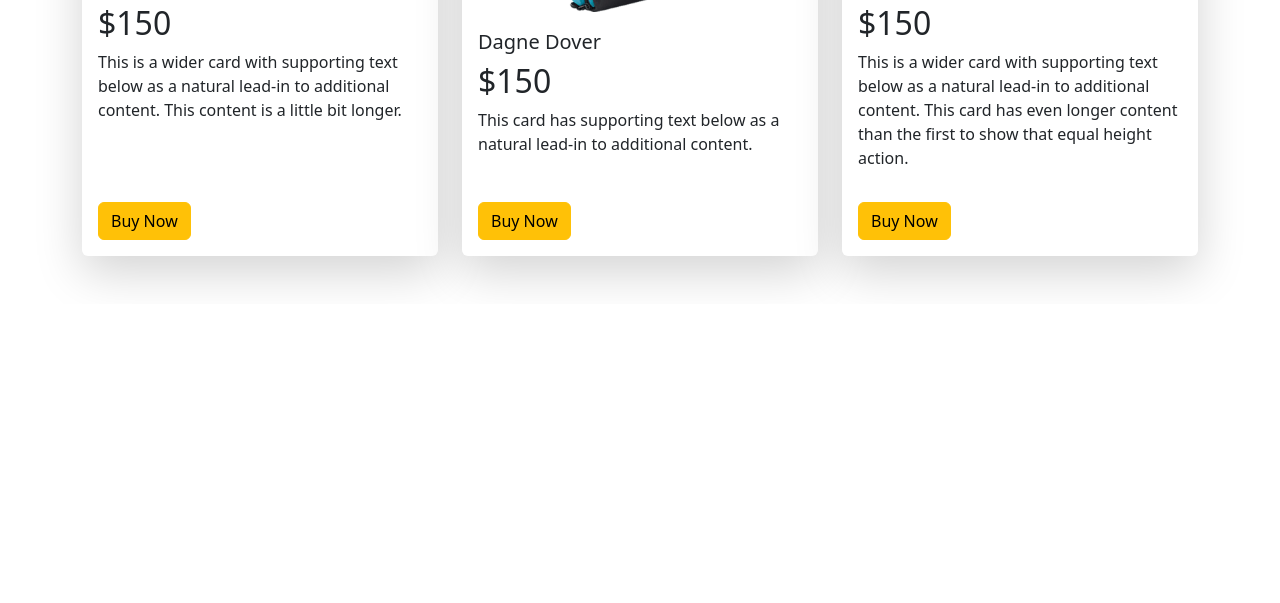
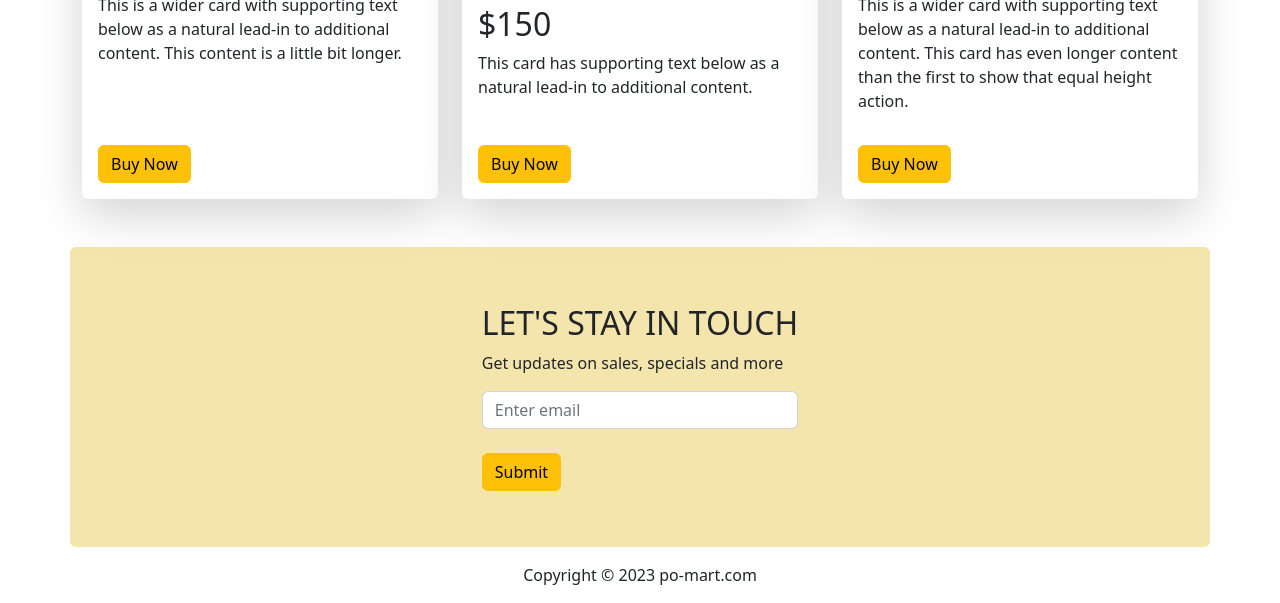
Before and after one commit to jamiulhassnat90/po-commerce-360, a plain HTML site: page index.html in a window 1280 px wide. Shown: the part 1862-2465 px from the top of the page. Before the commit the page ends 2166 px from the top, so only its background shows below. Drawn offline with nearby package versions, Linux system fonts and the light colour scheme.

Commit message:
Subscribe and Footer section done

```diff
--- a/index.html
+++ b/index.html
@@ -17,7 +17,7 @@
     <!-- START:: Header Section -->
     <header class="container">
       <!-- START:: nav-bar -->
-      <nav class="navbar navbar-expand-lg bg-light">
+      <nav class="navbar fixed-top navbar-expand-lg bg-light">
         <div class="container-fluid">
           <a class="navbar-brand" href="#"
             ><img src="images/logo.png" alt=""
@@ -39,13 +39,13 @@
                 <a class="nav-link active" aria-current="page" href="#">Home</a>
               </li>
               <li class="nav-item">
-                <a class="nav-link" href="#">Shoes</a>
+                <a class="nav-link" href="#shoes">Shoes</a>
               </li>
               <li class="nav-item">
-                <a class="nav-link" href="#">Backpack</a>
+                <a class="nav-link" href="#backpack">Backpack</a>
               </li>
               <li class="nav-item">
-                <a class="nav-link" href="#">Subscribe</a>
+                <a class="nav-link" href="#subscribe">Subscribe</a>
               </li>
             </ul>
           </div>
@@ -187,7 +187,7 @@
     <!-- END::Categories Section -->
 
     <!-- START::Shoes Section  -->
-    <section class="container my-5">
+    <section class="container my-5" id="shoes">
       <h2>Shoes</h2>
       <div class="row row-cols-1 row-cols-md-3 g-4">
         <div class="col">
@@ -249,7 +249,7 @@
     <!-- END::Shoes Section  -->
 
     <!-- START:: Backpack Section -->
-    <section class="container my-5">
+    <section class="container my-5" id="backpack">
       <h2>Backpack</h2>
       <div class="row row-cols-1 row-cols-md-3 g-4">
         <div class="col">
@@ -309,6 +309,38 @@
     </section>
     <!-- END:: Backpack Section -->
 
+    <!-- START:: SubsCribe & Footer Section -->
+    <section
+      style="background-color: #f3e5ab; height: 300px"
+      class="container d-flex justify-content-center align-items-center rounded"
+      id="subscribe"
+    >
+      <div>
+        <h2>LET'S STAY IN TOUCH</h2>
+        <p>Get updates on sales, specials and more</p>
+
+        <form>
+          <div class="form-group">
+            <input
+              type="email"
+              class="form-control"
+              id="exampleInputEmail1"
+              aria-describedby="emailHelp"
+              placeholder="Enter email"
+            />
+          </div>
+          <br />
+          <div>
+            <button type="submit" class="btn btn-warning">Submit</button>
+          </div>
+        </form>
+      </div>
+    </section>
+    <footer class="container text-center my-3">
+      <span>Copyright © 2023 po-mart.com</span>
+    </footer>
+    <!-- END:: SubsCribe & Footer Section -->
+
     <!--START:: JS CDN link -->
     <script
       src="https://cdn.jsdelivr.net/npm/bootstrap@5.2.0/dist/js/bootstrap.bundle.min.js"
```
